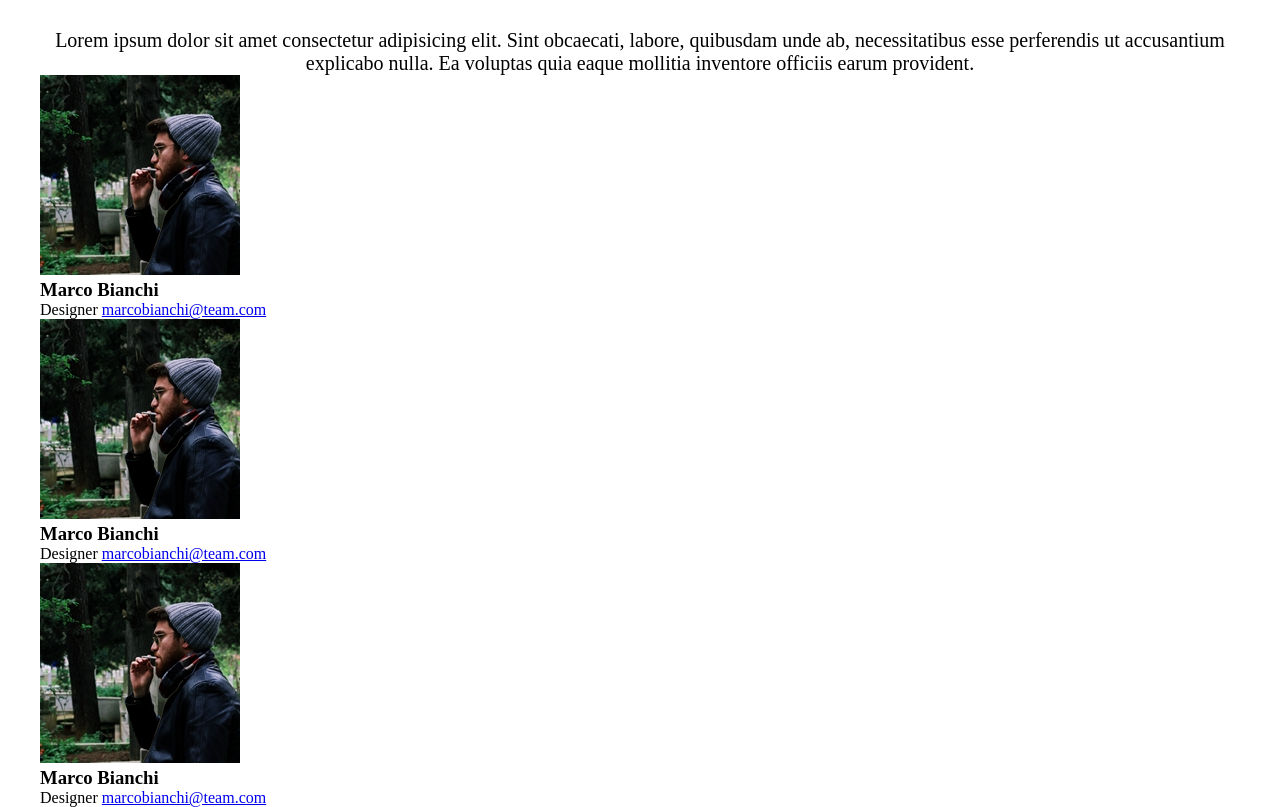
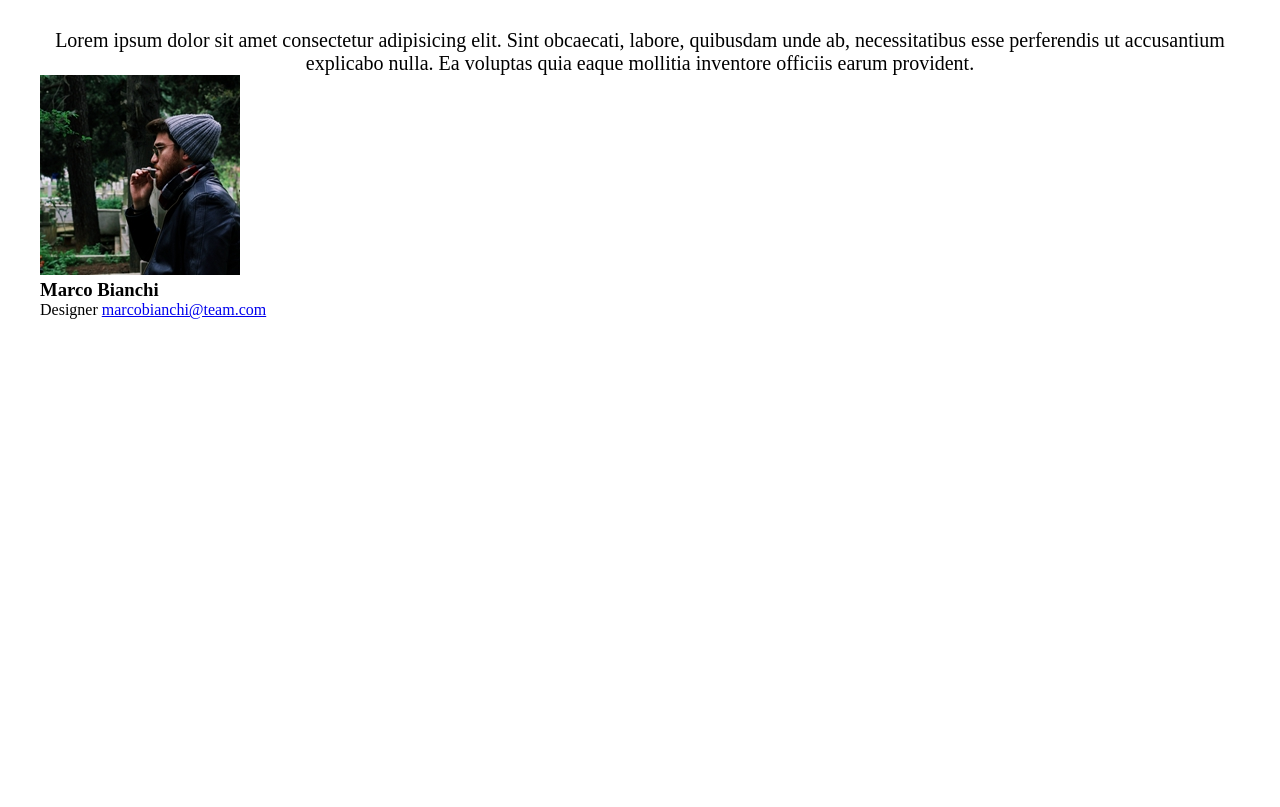
Before and after one commit to Riccardo15Pinto/html-css-flex-cards, a plain HTML site: page index.html in a window 1280 px wide. Shown: the part 129-936 px from the top of the page. After the commit the page ends 800 px from the top, so only its background shows below. Drawn offline with Linux system fonts and the light colour scheme.

```diff
--- a/index.html
+++ b/index.html
@@ -24,43 +24,18 @@
             <div class="row">
 
                 <div column>
-                    <div class="card">
+                    <div class="card flex">
                         <img src="img/male1.png" alt="" class="card-image">
-                        <div class="card-content">
-                            <h3>Marco Bianchi</h3>
-                            <div class="role">
-                                Designer
+                        <div class="card-content flex">
+                            <div class="role flex">
+                                <h3>Marco Bianchi</h3>
+                                <span>Designer</span>
                                 <a href="#">marcobianchi@team.com</a>
                             </div>
                         </div>
                     </div>
                 </div>
 
-                <div column>
-                    <div class="card">
-                        <img src="img/male1.png" alt="" class="card-image">
-                        <div class="card-content">
-                            <h3>Marco Bianchi</h3>
-                            <div class="role">
-                                Designer
-                                <a href="#">marcobianchi@team.com</a>
-                            </div>
-                        </div>
-                    </div>
-                </div>
-
-                <div column>
-                    <div class="card">
-                        <img src="img/male1.png" alt="" class="card-image">
-                        <div class="card-content">
-                            <h3>Marco Bianchi</h3>
-                            <div class="role">
-                                Designer
-                                <a href="#">marcobianchi@team.com</a>
-                            </div>
-                        </div>
-                    </div>
-                </div>
 
 
 
```
